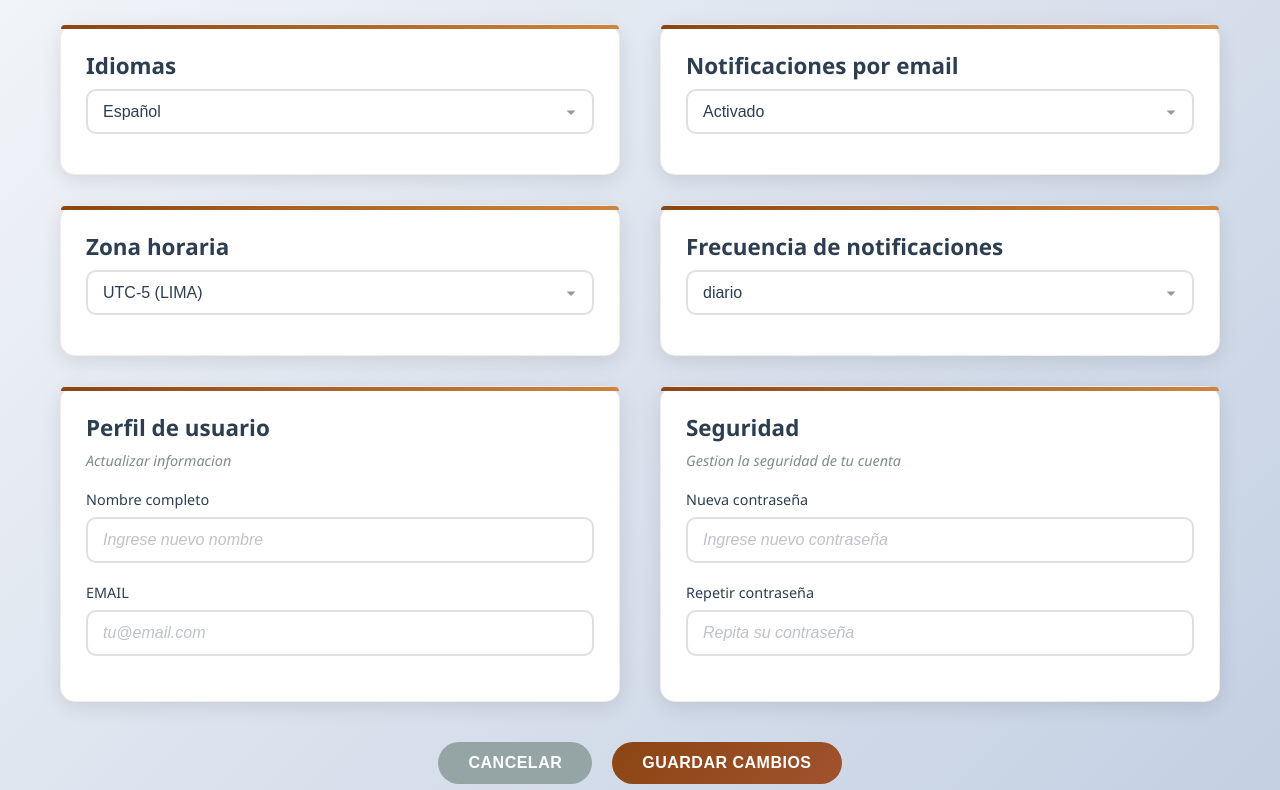
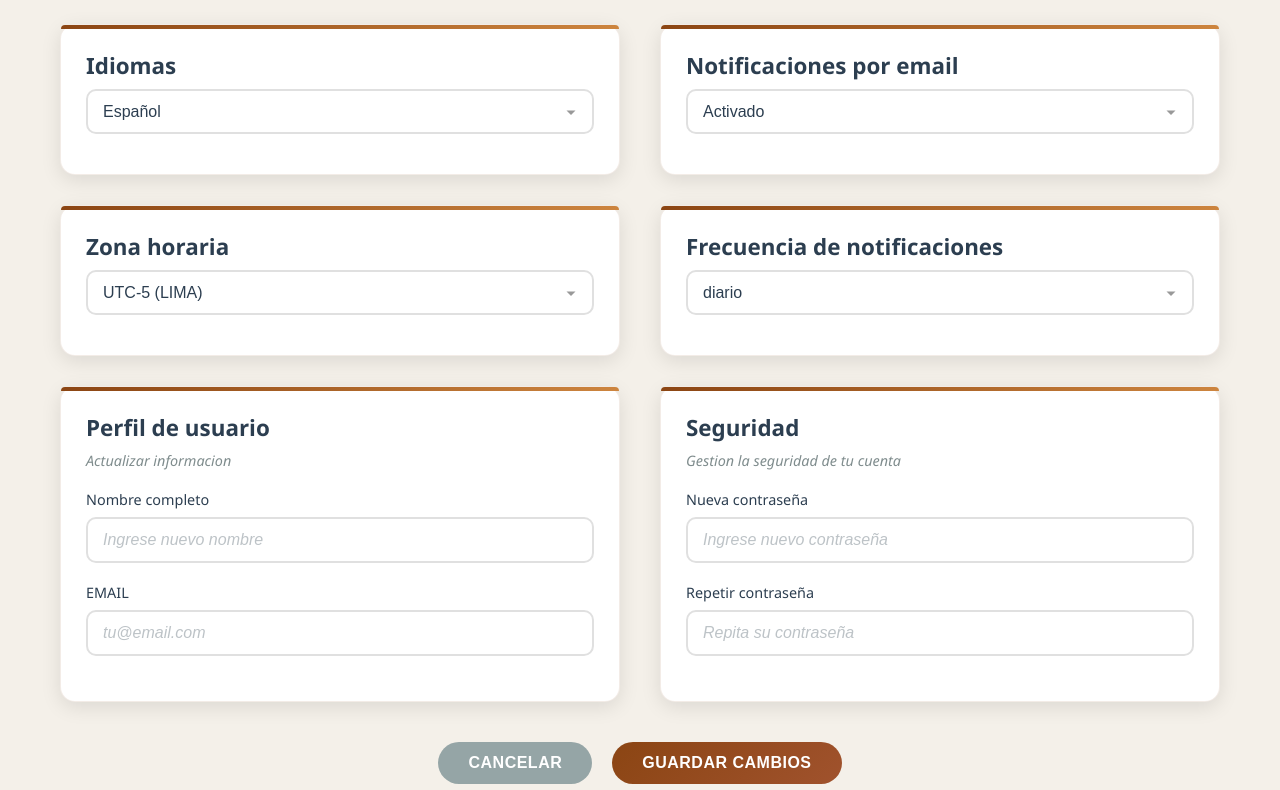
Before and after one commit to Jafeth-MV/Kurona, a website: page Configuracion.html in a window 1280 px wide. Shown: the part 196-986 px from the top of the page. Drawn offline with Linux system fonts and the light colour scheme.

Commit message:
Update Configuracion.css

```diff
--- a/Configuracion.css
+++ b/Configuracion.css
@@ -7,7 +7,7 @@
 
 body {
   font-family: "Segoe UI", Tahoma, Geneva, Verdana, sans-serif;
-  background: linear-gradient(135deg, #f5f7fa 0%, #c3cfe2 100%);
+  background: linear-gradient(135deg, #f4f0e9 0%, #f4f0e9 100%);
   min-height: 100vh;
   color: #333;
 }
```
